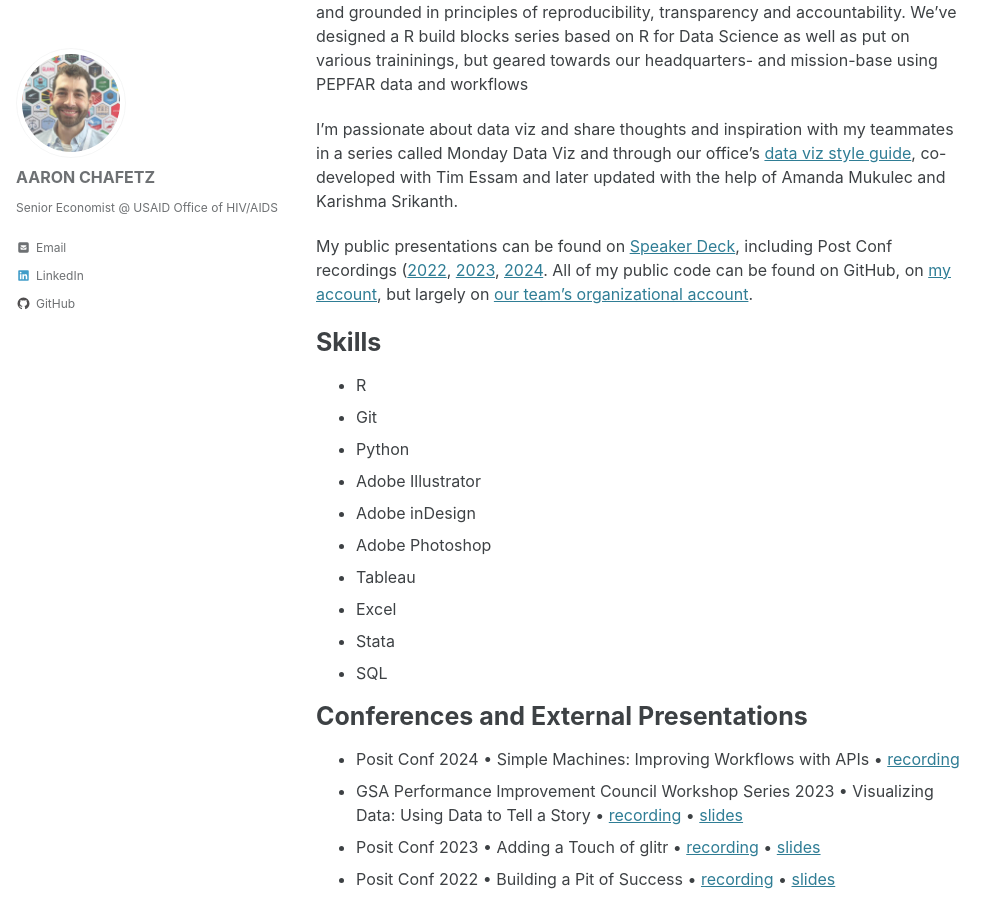
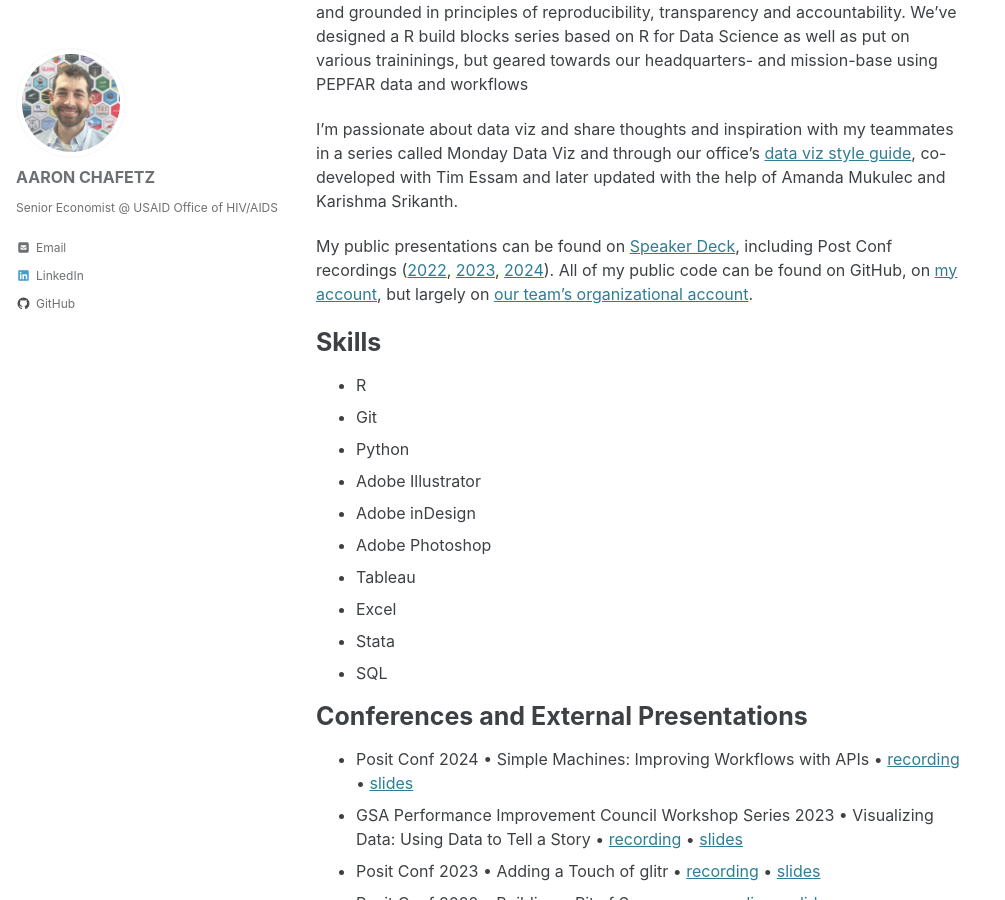
Before and after one commit to achafetz/achafetz.github.io, a Jekyll site: the page built from _pages/about.md, in a window 1280 px wide and 900 px high, scrolled down 592 px. Shown: the whole window, without its empty margins (0-1005 px from the left). Built offline with Jekyll 4.4.1, drawn with Linux system fonts in a browser that asks for light colours; cached includes are drawn as plain includes.

Commit message:
feat: update slide link for posit 2024 on page

```diff
--- a/_pages/about.md
+++ b/_pages/about.md
@@ -11,7 +11,7 @@
 
 I'm passionate about data viz and share thoughts and inspiration with my teammates in a series called Monday Data Viz and through our office's [data viz style guide](https://issuu.com/achafetz/docs/oha_styleguide), co-developed with Tim Essam and later updated with the help of Amanda Mukulec and Karishma Srikanth.
 
-My public presentations can be found on [Speaker Deck](https://speakerdeck.com/achafetz), including Post Conf recordings ([2022](https://youtu.be/Jqf6Z3p839M?si=eKO7ErpZFQ5JNrS6), [2023](https://youtu.be/-0pPBAiJaYk?si=YO0q4o8Y0hUKXUYv), [2024](https://youtu.be/AAtauBhZvHg?si=9IQcqnuDXKnJzSP6). All of my public code can be found on GitHub, on [my account](https://github.com/achafetz), but largely on [our team's organizational account](https://github.com/USAID-OHA-SI).
+My public presentations can be found on [Speaker Deck](https://speakerdeck.com/achafetz), including Post Conf recordings ([2022](https://youtu.be/Jqf6Z3p839M?si=eKO7ErpZFQ5JNrS6), [2023](https://youtu.be/-0pPBAiJaYk?si=YO0q4o8Y0hUKXUYv), [2024](https://youtu.be/AAtauBhZvHg?si=9IQcqnuDXKnJzSP6)). All of my public code can be found on GitHub, on [my account](https://github.com/achafetz), but largely on [our team's organizational account](https://github.com/USAID-OHA-SI).
 
 Skills
 ===
@@ -29,7 +29,7 @@
 Conferences and External Presentations
 ===
 
-* Posit Conf 2024 • Simple Machines: Improving Workflows with APIs • [recording](https://youtu.be/AAtauBhZvHg?si=9IQcqnuDXKnJzSP6)
+* Posit Conf 2024 • Simple Machines: Improving Workflows with APIs • [recording](https://youtu.be/AAtauBhZvHg?si=9IQcqnuDXKnJzSP6) • [slides](https://speakerdeck.com/achafetz/simple-machines)
 * GSA Performance Improvement Council Workshop Series 2023 • Visualizing Data: Using Data to Tell a Story • [recording](https://community.max.gov/x/Apwug) • [slides](https://speakerdeck.com/achafetz/visualizing-data-gsa-pic)
 * Posit Conf 2023 • Adding a Touch of glitr • [recording](https://youtu.be/-0pPBAiJaYk?si=YO0q4o8Y0hUKXUYv) • [slides](https://speakerdeck.com/achafetz/adding-a-touch-of-glitr)
 * Posit Conf 2022 • Building a Pit of Success • [recording](https://youtu.be/Jqf6Z3p839M?si=eKO7ErpZFQ5JNrS6) • [slides](https://speakerdeck.com/achafetz/digging-a-pit-of-success-for-your-organization)
```
Also changed, not shown: 2 other files.
